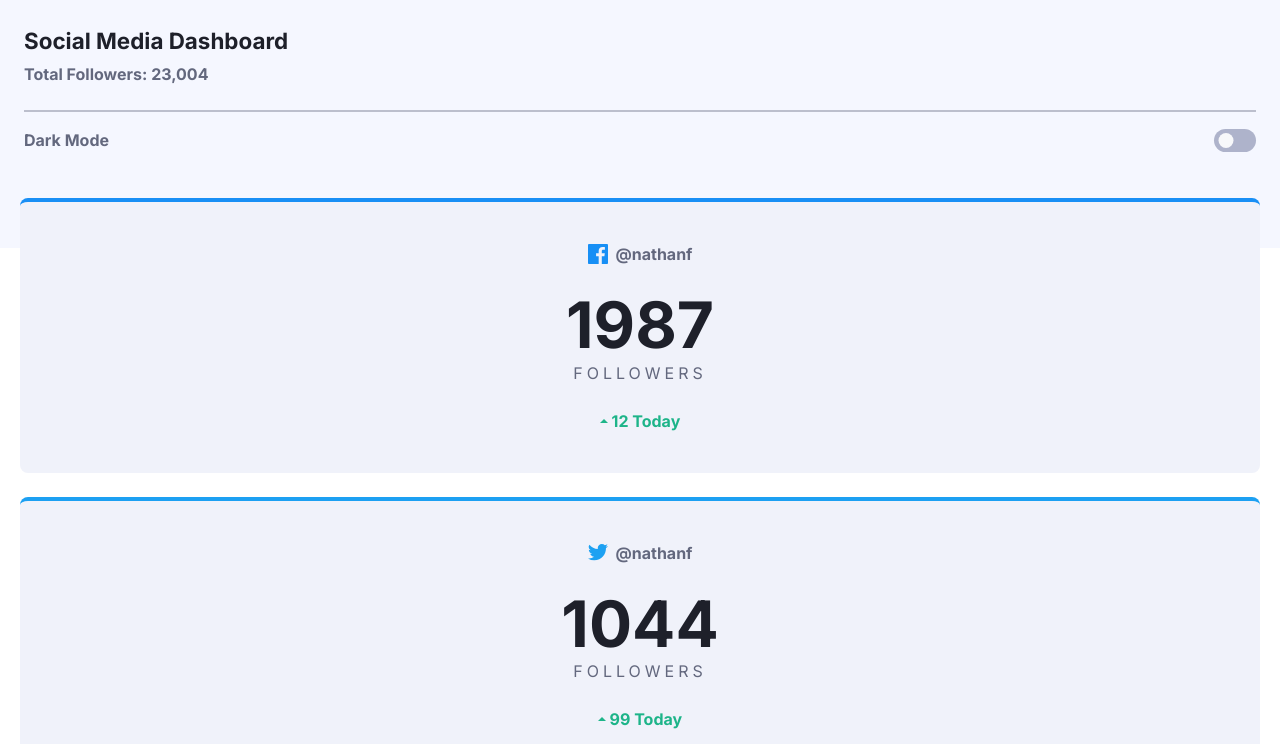
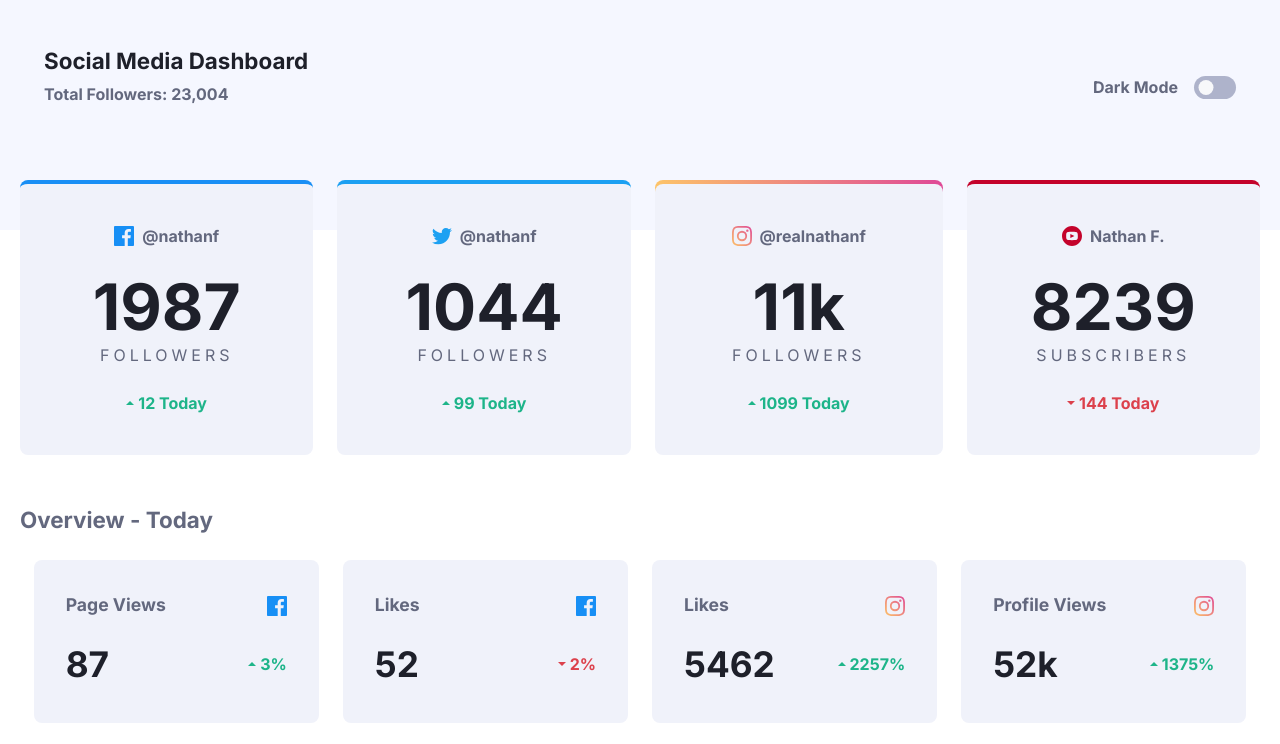
Before and after one commit to Dmitriy24S/social-media-dashboard-with-theme-switcher, a plain HTML site: page index.html in a window 1280 px wide. Shown: the top 744 px of the page. Drawn offline with nearby package versions, Linux system fonts and the light colour scheme.

Commit message:
add desktop style

```diff
--- a/style.css
+++ b/style.css
@@ -313,3 +313,51 @@ input[role="switch"]:disabled:before {
     opacity: 0.8;
   }
 }
+/* desktop */
+@media (min-width: 1024px) {
+  header {
+    display: flex;
+    justify-content: center;
+    width: 100%;
+  }
+  .header-wrapper {
+    display: flex;
+    justify-content: space-between;
+    max-width: 1280px;
+    width: 100%;
+    padding: 20px;
+  }
+  main {
+    max-width: 1280px;
+    margin: 0 auto;
+  }
+  .theme-switcher-container {
+    border-top: none;
+  }
+  .theme-switcher-label {
+    display: flex;
+    gap: 1rem;
+  }
+  .content-container {
+    flex-direction: row;
+    justify-content: center;
+  }
+  .big-card {
+    width: 25%;
+  }
+  .big-card.ig {
+    width: 100%;
+  }
+  .overview {
+    flex-wrap: wrap;
+  }
+  .small-card {
+    width: 23%;
+  }
+  .ig-wrap {
+    background: linear-gradient(to right, hsl(37, 97%, 70%), hsl(329, 70%, 58%));
+    border-radius: 8px;
+    width: 25%;
+    height: 100px;
+  }
+}
```
